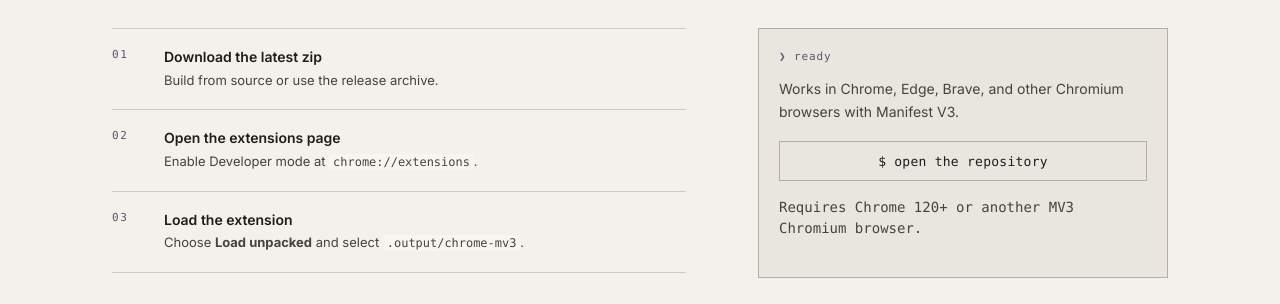
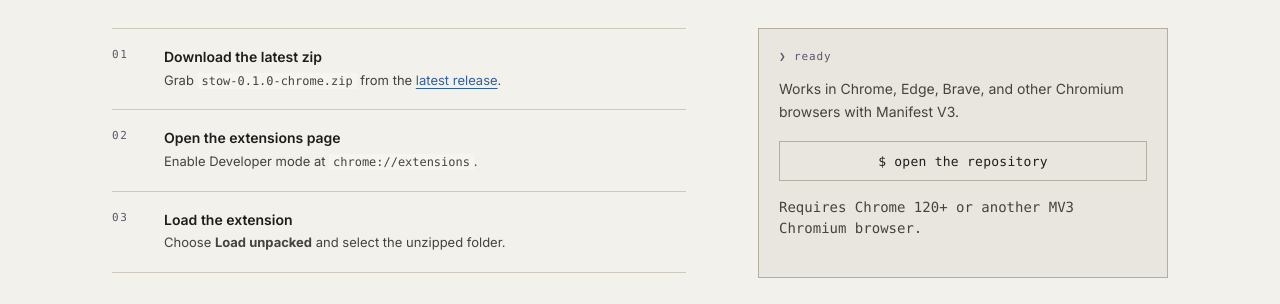
Before and after one commit to code-sharad/stow, a React app: page landing/index.html in a window 1280 px wide. Shown: the part 3369-3673 px from the top of the page. Built offline with nearby package versions, Linux system fonts and the light colour scheme.

Commit message:
Polish install docs for the public release

```diff
--- a/landing/index.html
+++ b/landing/index.html
@@ -254,7 +254,10 @@
               <span class="step-index">01</span>
               <div>
                 <h3>Download the latest zip</h3>
-                <p>Build from source or use the release archive.</p>
+                <p>
+                  Grab <code>stow-0.1.0-chrome.zip</code> from the
+                  <a href="https://github.com/code-sharad/stow/releases/latest">latest release</a>.
+                </p>
               </div>
             </li>
             <li>
@@ -268,7 +271,7 @@
               <span class="step-index">03</span>
               <div>
                 <h3>Load the extension</h3>
-                <p>Choose <strong>Load unpacked</strong> and select <code>.output/chrome-mv3</code>.</p>
+                <p>Choose <strong>Load unpacked</strong> and select the unzipped folder.</p>
               </div>
             </li>
           </ol>
```
Also changed, not shown: README.md, docs/CHANGELOG.md.
